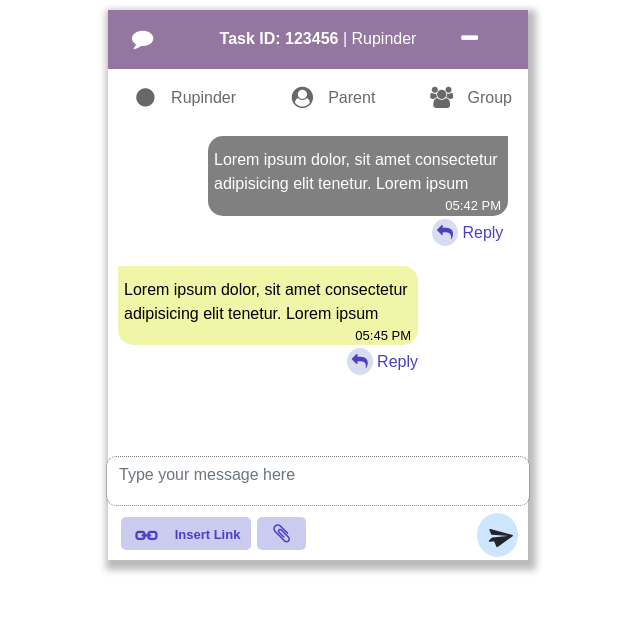
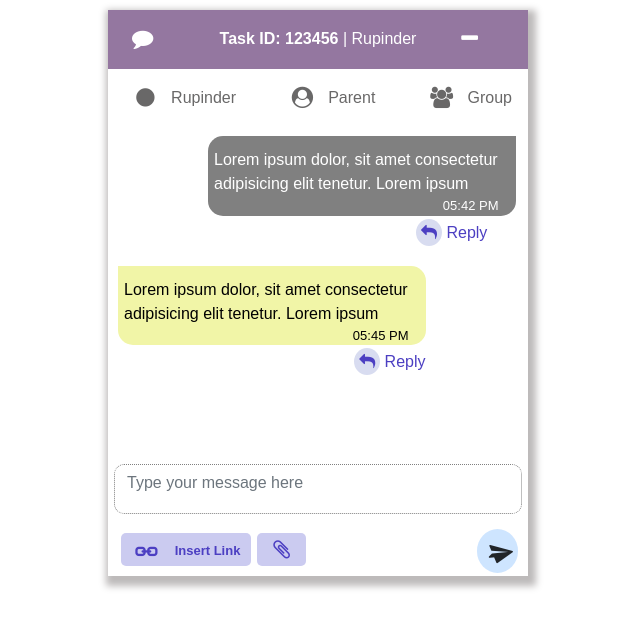
Before and after one commit to faizee-infobeans/demoChatUi, a React (Create React App) app: page / in a window 1280 px wide. Shown: the top 628 px of the page, without its empty margins (322-962 px from the left). Built offline with nearby package versions, Linux system fonts and the light colour scheme.

Commit message:
added style for scrollbar

```diff
--- a/src/components/chatinput/ChatInput.jsx
+++ b/src/components/chatinput/ChatInput.jsx
@@ -4,6 +4,7 @@ import "./Chatinput.css";
 const ChatInput = () => {
 
   return (
+    <div class="p-2">
     <div class="input">
       <form class="row">
         <div class="input-group mb-1 inner-addon right-addon">
@@ -11,6 +12,7 @@ const ChatInput = () => {
         </div>
       </form>
     </div>
+    </div>
   );
 };
 
--- a/src/components/message/messages.css
+++ b/src/components/message/messages.css
@@ -36,6 +36,7 @@
 .time {
   font-size: small;
   float: right;
+  margin-right: 10px;
 }
 
 .reply {
@@ -45,7 +46,7 @@
 }
 
 .reply1 {
-  margin-left: 14rem;
+  margin-left: 13rem;
   padding: 5px 0px;
   color: rgb(76, 63, 194);
 }
--- a/src/components/tab/Tabs.css
+++ b/src/components/tab/Tabs.css
@@ -1,12 +1,12 @@
 #myTabContent {
   height: 310px;
-  overflow: auto;
+  overflow-y: auto !important;
+  overflow: hidden;
 }
 
 .tab-panel {
   padding-top: 10px;
   padding-left: 10px;
-  padding-right: 10px;
 }
 
 #home-tab:focus,
@@ -44,3 +44,19 @@
   border-bottom: 0px;
   color: #2d9984 !important;
 }
+
+::-webkit-scrollbar {
+  width: 5px;
+}
+
+::-webkit-scrollbar-track {
+  background: #f1f1f1;
+}
+
+::-webkit-scrollbar-thumb {
+  background: #888;
+}
+
+::-webkit-scrollbar-thumb:hover {
+  background: #555;
+}
```
